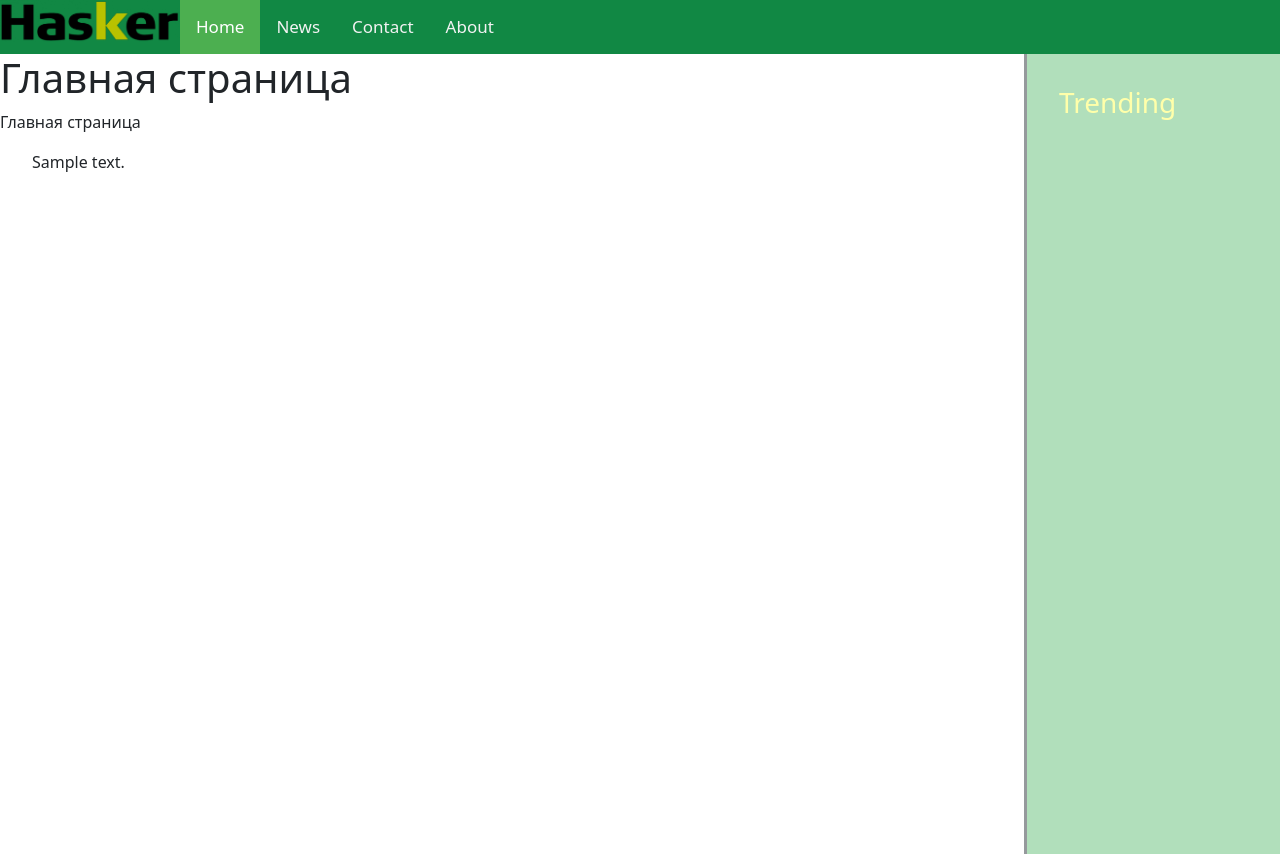
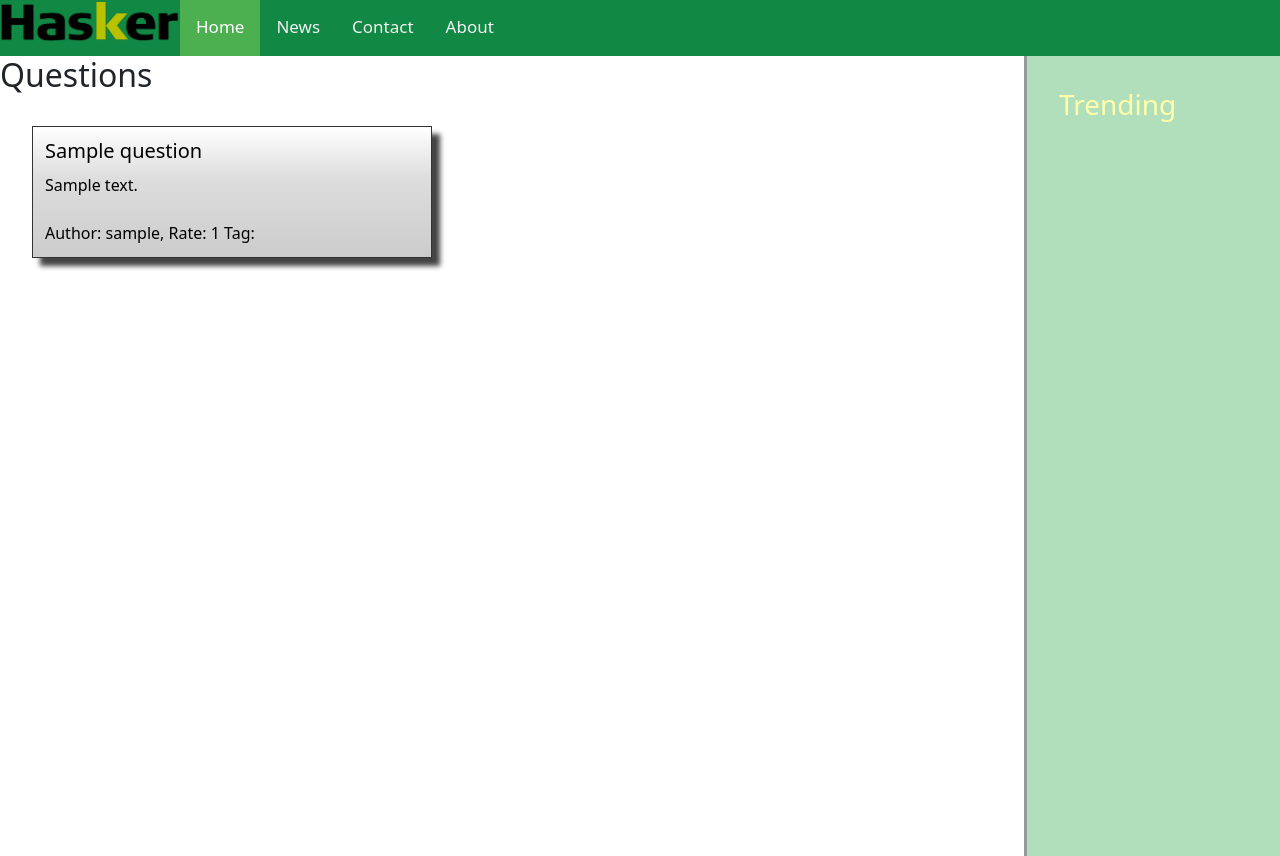
Before and after one commit to EvgrafovAlexander/otus_python, a Django app: page /posts/ in a window 1280 px wide. Run offline with Django 4.2, Linux system fonts and the light colour scheme; tables that the repository leaves empty hold one stand-in row (values such as "Sample post").

Commit message:
add main page

```diff
--- a/hasker/hasker/hasker/posts/models.py
+++ b/hasker/hasker/hasker/posts/models.py
@@ -18,7 +18,7 @@
     pub_date = models.DateTimeField("published date", auto_now_add=True)
     author = models.ForeignKey(User, on_delete=models.CASCADE, related_name="questions")
     votes = models.IntegerField(default=0)
-    tags = models.ManyToManyField(Tag)
+    tags = models.ManyToManyField(Tag, related_name="tag")
 
     def __str__(self):
         return self.title
--- a/hasker/hasker/hasker/posts/static/posts/css/posts.css
+++ b/hasker/hasker/hasker/posts/static/posts/css/posts.css
@@ -41,3 +41,42 @@
     color: #ffa;
     border-left: 3px solid #95999c;
 }
+
+
+.shadowbox {
+  width: 25em;
+  border: 1px solid #333;
+  box-shadow: 8px 8px 5px #444;
+  padding: 12px 12px;
+  background-image: linear-gradient(180deg, #fff, #ddd 40%, #ccc);
+}
+
+ul {
+    list-style: none;
+    color: #000000;
+}
+
+h5 {
+    list-style: none;
+    text-decoration: none;
+    color: #000000;
+}
+
+a {
+    text-decoration: none;
+}
+a:after {
+	display: block;
+	position: static;
+	left: 0; /*изменить на right:0;, чтобы изменить направление подчёркивания */
+	width: 0;/*задаём длину линии до наведения курсора*/
+	height: 2px; /*задаём ширину линии*/
+	background-color: #7abaff; /*задаём цвет линии*/
+	content: "";
+	transition: width 0.3s ease-out; /*задаём время анимации*/
+}
+
+a:hover:after,
+a:focus:after {
+	width: 100%; /*устанавливаем значение 100%, чтобы ссылка подчёркивалась полностью*/
+}
--- a/hasker/hasker/hasker/posts/templates/posts/index.html
+++ b/hasker/hasker/hasker/posts/templates/posts/index.html
@@ -3,13 +3,23 @@
 {% block title %}Главная страница{% endblock %}
 
 {% block content %}
-    <h1>Главная страница</h1>
-    <p>Главная страница</p>
+    <h2>Questions</h2><br>
 
     {% if latest_question_list %}
         <ul>
         {% for question in latest_question_list %}
-            {{ question.text }}
+            <div class="shadowbox">
+                <li><a href="{% url 'posts:detail' question.id %}"><h5>{{ question.title }}</h5></a></li>
+                <h7>{{ question.text }}</h7>
+                <br><br>
+                <h7>Author: {{ question.author }}, Rate: {{ question.votes }}</h7>
+
+                Tag: <br/>{% for tag in question.tag.all %}
+                    {{ tag.name }}<br/>
+                {% endfor %}
+
+            </div>
+            <h1></h1>
         {% endfor %}
         </ul>
     {% else %}
--- a/hasker/hasker/hasker/posts/urls.py
+++ b/hasker/hasker/hasker/posts/urls.py
@@ -6,4 +6,6 @@
 urlpatterns = [
     # ex: /posts/
     path("", views.IndexView.as_view(), name="index"),
+    # ex: /posts/5/
+    path("<int:pk>/", views.DetailView.as_view(), name="detail"),
 ]
--- a/hasker/hasker/hasker/posts/views.py
+++ b/hasker/hasker/hasker/posts/views.py
@@ -17,3 +17,14 @@
         lte = меньше или равно
         """
         return Question.objects.filter(pub_date__lte=timezone.now()).order_by("-pub_date")[:20]
+
+
+class DetailView(generic.DetailView):
+    model = Question
+    template_name = "posts/detail.html"
+
+    def get_queryset(self):
+        """
+        Excludes any questions that aren't published yet.
+        """
+        return Question.objects.filter(pub_date__lte=timezone.now())
```
Also changed, not shown: hasker/hasker/hasker/posts/templates/posts/detail.html (added).
